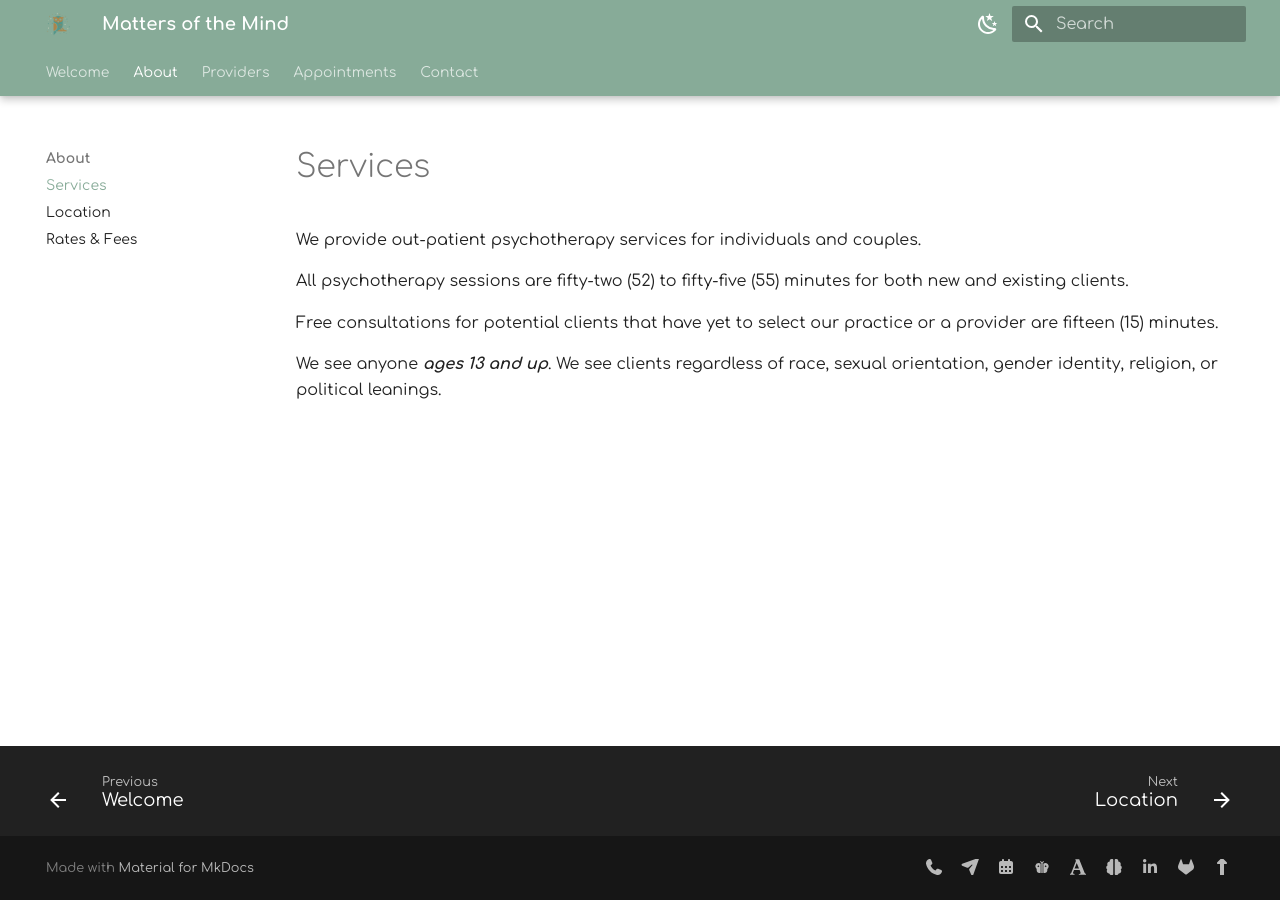
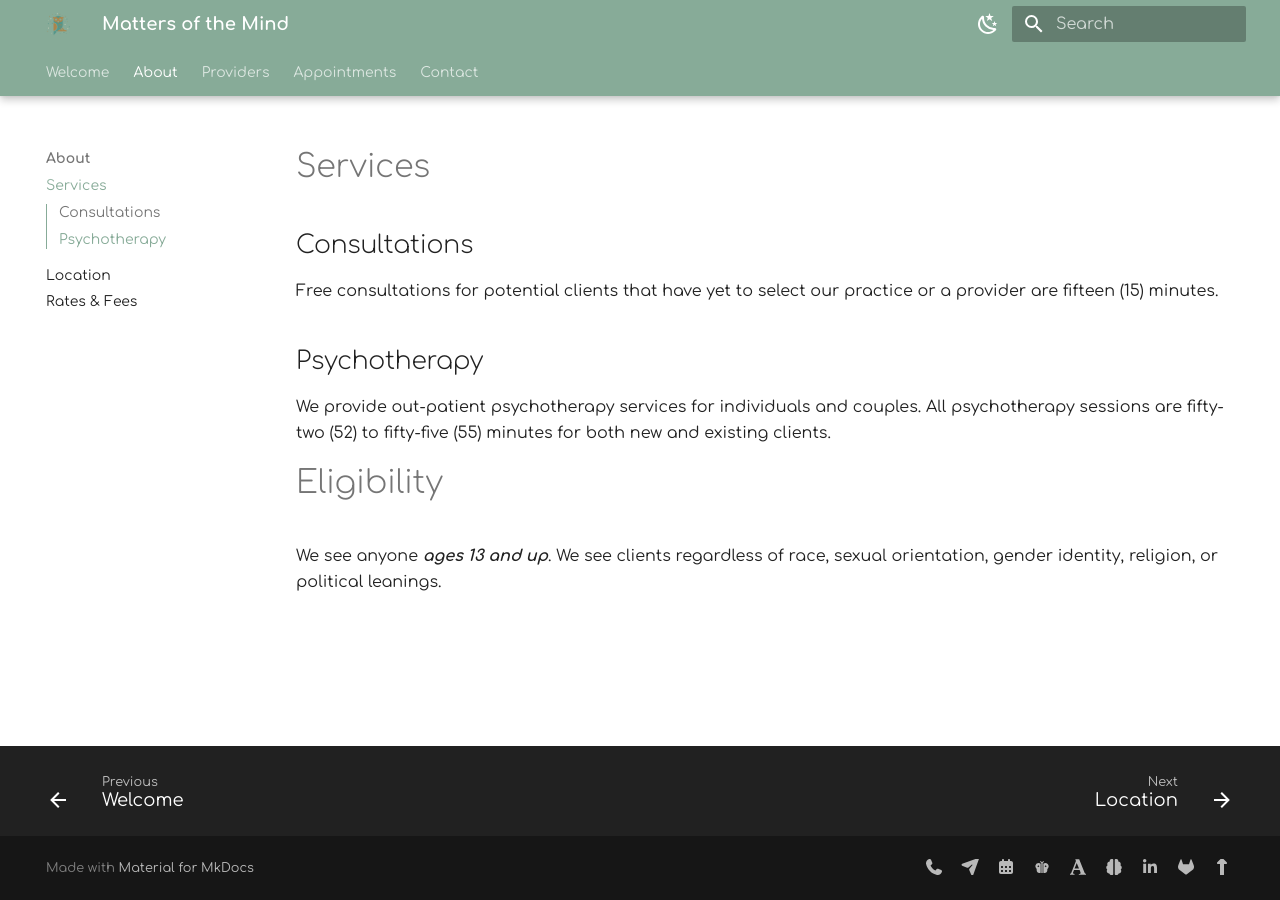
Before and after one commit to motm-therapy/website, an MkDocs documentation site: the page built from docs/services.md, in a window 1280 px wide. Built offline with MkDocs 1.6.1 and Material for MkDocs 9.7.7, drawn with Linux system fonts in a browser that asks for light colours; plug-ins that fetch from the network failed and are left out; part of the change alters nothing that is shown.

Commit message:
Update services.md

```diff
--- a/docs/services.md
+++ b/docs/services.md
@@ -1,9 +1,17 @@
+---
+description: This page provides info about services offered and client eligibility for Matters of the Mind Therapy, LLC.
+---
+
 # Services
 
-We provide out-patient psychotherapy services for individuals and couples.
-
-All psychotherapy sessions are fifty-two (52) to fifty-five (55) minutes for both new and existing clients.
+## Consultations
 
 Free consultations for potential clients that have yet to select our practice or a provider are fifteen (15) minutes.
 
+## Psychotherapy
+
+We provide out-patient psychotherapy services for individuals and couples. All psychotherapy sessions are fifty-two (52) to fifty-five (55) minutes for both new and existing clients.
+
+# Eligibility
+
 We see anyone _**ages 13 and up**_. We see clients regardless of race, sexual orientation, gender identity, religion, or political leanings.
```
